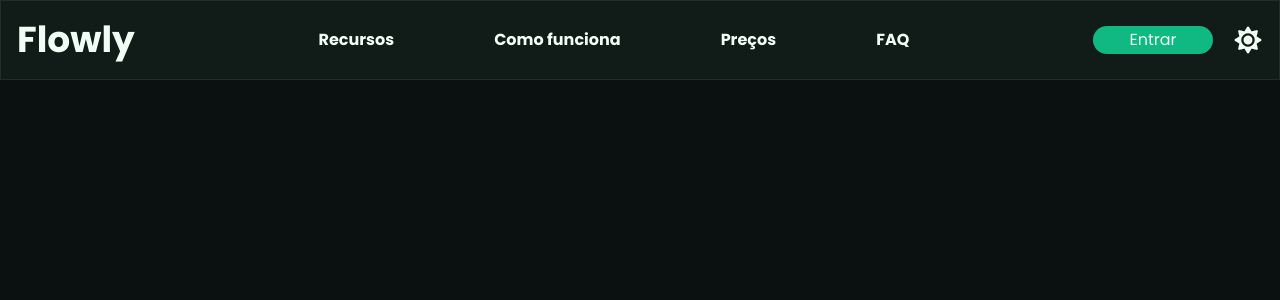
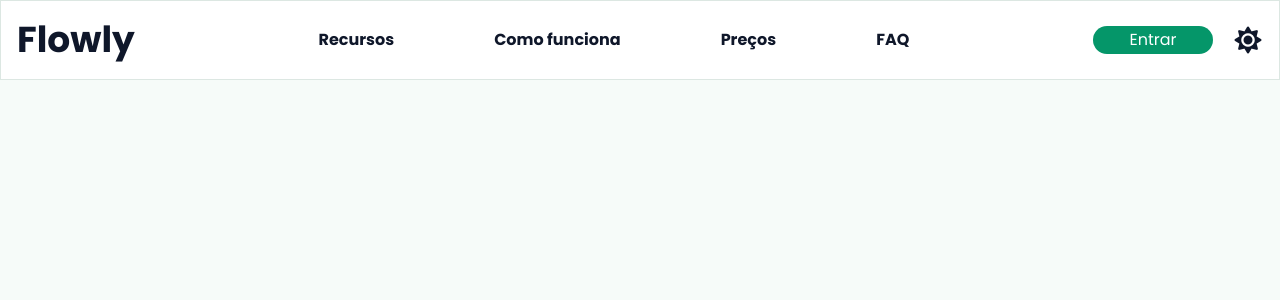
Before and after one commit to Arthur-Hirata/Flowly, a React (Vite) app: page / in a window 1280 px wide. Shown: the top 300 px of the page. Built offline with nearby package versions, Linux system fonts and the light colour scheme.

Commit message:
Fiz as troca de tema do site

```diff
--- a/src/Components/Button.tsx
+++ b/src/Components/Button.tsx
@@ -9,8 +9,8 @@ function Button({ children, variant = "primary",  onClick } : ButtonProps){
       onClick={onClick}
       className={`${
         variant === "primary"
-          ? "bg-primary"
-          : "bg-primary"
+          ? "bg-primary text-white"
+          : "bg-primary  text-white"
       } rounded-2xl w-30 h-7 hover:transition-transform duration-300 ease-in-out hover:scale-105` }
     >
       {children}
--- a/src/Components/Navbar.tsx
+++ b/src/Components/Navbar.tsx
@@ -1,5 +1,24 @@
 import Button from "./Button"
 function Navbar() {
+    const root = document.documentElement;
+    let savedTheme = localStorage.getItem("theme")
+    if (!savedTheme){
+        savedTheme  = window.matchMedia("(prefers-color-scheme:dark)").matches
+            ? "dark"
+            : "light";
+    }
+    root.setAttribute("data-theme", savedTheme)
+    function changeTheme(){
+        const isDark = root.getAttribute("data-theme") === "dark"
+        const nextTheme = isDark ? "light" : "dark"
+        root.setAttribute("data-theme", nextTheme)
+        localStorage.setItem("theme", nextTheme)
+    }
+
+
+
+
+
     return (
         <nav className="bg-card flex h-20 w-screen justify-between items-center pl-4 pr-4 border border-border static  ">
             <h1 className="text-4xl font-bold">Flowly</h1>
@@ -13,7 +32,7 @@ function Navbar() {
             <Button
             variant="primary"
             children={"Entrar"}></Button>
-            <i className="fas fa-sun text-2xl hover:transition-transform durantion-300 ease-in-out hover:scale-105" ></i>
+            <i className="fas fa-sun text-2xl hover:transition-transform durantion-300 ease-in-out hover:scale-105" onClick={changeTheme}></i>
             </div>
         </nav>
     )
--- a/src/index.css
+++ b/src/index.css
@@ -1,35 +1,34 @@
 @import "tailwindcss";
 
 @theme{
-  --color-background: #0B1110;
-  --color-card: #111C19;
-  --color-primary: #10B981;
-  --color-secondary: #34D399;
-  --color-text: #F0FDF4;
-  --color-muted: #94A3A8;
-  --color-border: #1F302B;
-  --color-hover : #10B981;
+  --color-background: var(--background);
+  --color-card: var(--card);
+  --color-primary: var(--primary);
+  --color-secondary: var(--secondary);
+  --color-text: var(--text);
+  --color-muted: var(--muted);
+  --color-border: var(--border);
+  --color-hover : var(--hover);
   --font-poppins : "Poppins", sans-serif;
 }
 :root{
-  background: #0B1110;
-  --color-card: #111C19;
-  --color-primary: #10B981;
-  --color-secondary: #34D399;
-  --color-text: #F0FDF4;
-  --color-muted: #94A3A8;
-  --color-border: #1F302B;
-  --color-hover : #10B981;
-  --font-poppins : "Poppins", sans-serif;
+  --background: #F6FBF9;
+  --card: #FFFFFF;
+  --primary: #059669;
+  --secondary: #10B981;
+  --text: #0F172A;
+  --muted: #64748B;
+  --border: #DCE7E2;
+  --hover : #2563EB;
 }
-:root[data-theme="ligth"]{
-  --color-background: #F6FBF9;
-  --color-card: #FFFFFF;
-  --color-primary: #059669;
-  --color-secondary: #10B981;
-  --color-text: #0F172A;
-  --color-muted: #64748B;
-  --color-border: #DCE7E2;
-  --color-hover : #2563EB;
-  --font-poppins : "Poppins", sans-serif;
+:root[data-theme="dark"]{
+  --background: #0B1110;
+  --card: #111C19;
+  --primary: #10B981;
+  --secondary: #34D399;
+  --text: #F0FDF4;
+  --muted: #94A3A8;
+  --border: #1F302B;
+  --hover : #10B981;
+
 }
```
Also changed, not shown: src/App.tsx (line endings or trailing spaces).
